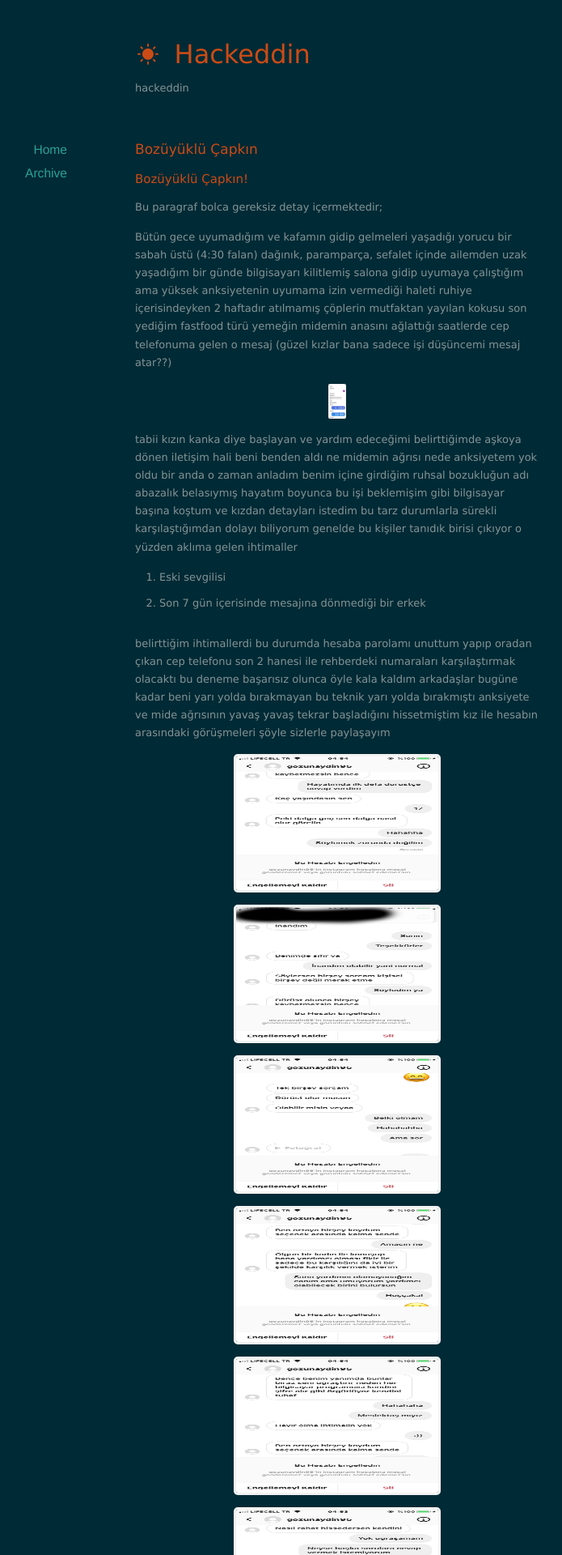
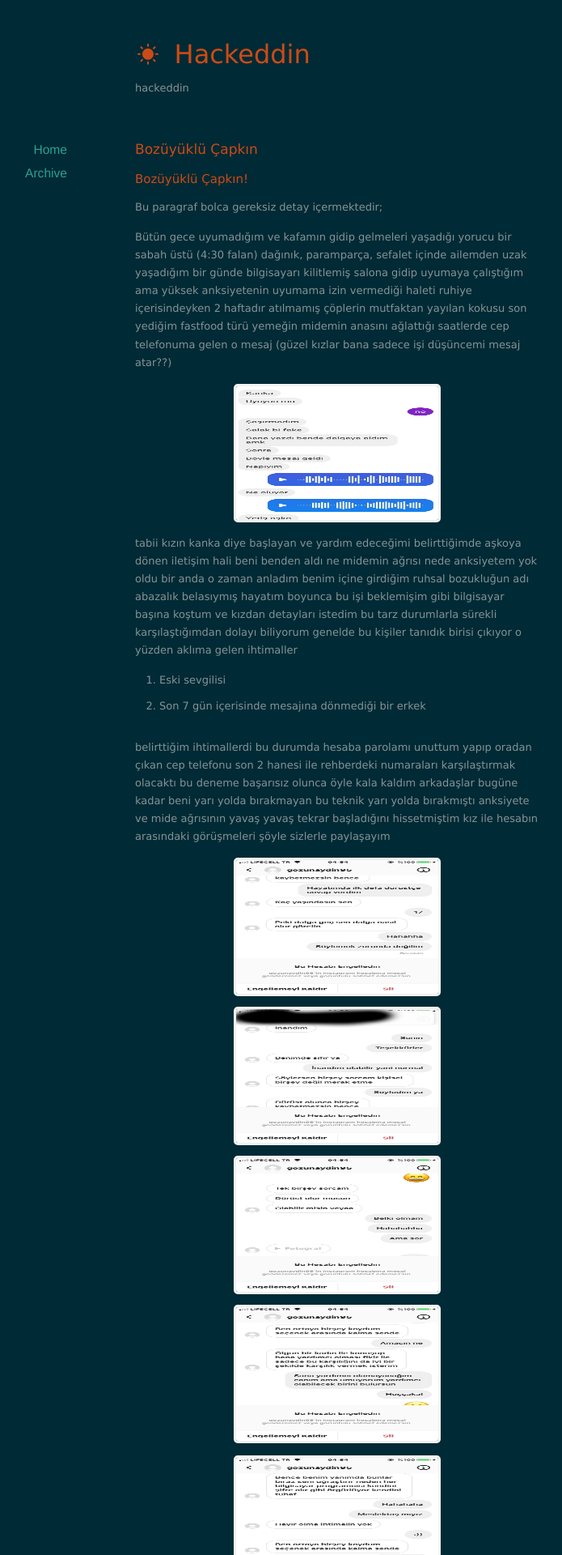
Before and after one commit to hackeddin/blog, a Jekyll site: the page built from _posts/2020-11-01-bozuyuklu-capkin.md, in a window 1280 px wide. Shown: the top 1920 px of the page at 81% size, without its empty margins (223-918 px from the left). Built offline with Jekyll 4.4.1, drawn with Linux system fonts in a browser that asks for light colours; nearby versions of some CDN libraries.

Commit message:
Update 2020-11-01-bozuyuklu-capkin.md

```diff
--- a/_posts/2020-11-01-bozuyuklu-capkin.md
+++ b/_posts/2020-11-01-bozuyuklu-capkin.md
@@ -13,7 +13,7 @@ Bu paragraf bolca gereksiz detay içermektedir;
 
  Bütün gece uyumadığım ve kafamın gidip gelmeleri yaşadığı yorucu bir sabah üstü (4:30 falan) dağınık, paramparça, sefalet içinde ailemden uzak yaşadığım bir günde bilgisayarı kilitlemiş salona gidip uyumaya çalıştığım ama yüksek anksiyetenin uyumama izin vermediği haleti ruhiye içerisindeyken 2 haftadır atılmamış çöplerin mutfaktan yayılan kokusu son yediğim fastfood türü yemeğin midemin anasını ağlattığı saatlerde cep telefonuma gelen o mesaj (güzel kızlar bana sadece işi düşüncemi mesaj atar??)
 
-<img src="https://hackeddin.com/bozuyuklu-capkin/0.jpg" alt="0" style="zoom: 25%;" />
+<img src="https://hackeddin.com/bozuyuklu-capkin/0.jpg" alt="0" style="width: 80%;" />
 
 tabii kızın kanka diye başlayan ve yardım edeceğimi belirttiğimde aşkoya dönen iletişim hali beni benden aldı ne midemin ağrısı nede anksiyetem yok oldu bir anda o zaman anladım benim içine girdiğim ruhsal bozukluğun adı abazalık belasıymış hayatım boyunca bu işi beklemişim gibi bilgisayar başına koştum ve kızdan detayları istedim bu tarz durumlarla sürekli karşılaştığımdan dolayı biliyorum genelde bu kişiler tanıdık birisi çıkıyor o yüzden aklıma gelen ihtimaller
 
@@ -23,11 +23,8 @@ tabii kızın kanka diye başlayan ve yardım edeceğimi belirttiğimde aşkoya
 belirttiğim ihtimallerdi bu durumda hesaba parolamı unuttum yapıp oradan çıkan cep telefonu son 2 hanesi ile rehberdeki numaraları karşılaştırmak olacaktı bu deneme başarısız olunca öyle kala kaldım arkadaşlar bugüne kadar beni yarı yolda bırakmayan bu teknik yarı yolda bırakmıştı anksiyete ve mide ağrısının yavaş yavaş tekrar başladığını hissetmiştim kız ile hesabın arasındaki görüşmeleri şöyle sizlerle paylaşayım
 
 <img src="https://hackeddin.com/bozuyuklu-capkin/12.jpg" alt="11" style="width:80%;" />
-
 <img src="https://hackeddin.com/bozuyuklu-capkin/11.jpg" alt="12" style="width:80%;" />
-
 <img src="https://hackeddin.com/bozuyuklu-capkin/10.jpg" alt="10" style="width:80%;" />
-
 <img src="https://hackeddin.com/bozuyuklu-capkin/9.jpg" alt="9" style="width:80%;" />
 
 <img src="https://hackeddin.com/bozuyuklu-capkin/8.jpg" alt="8" style="width:80%;" />
```
